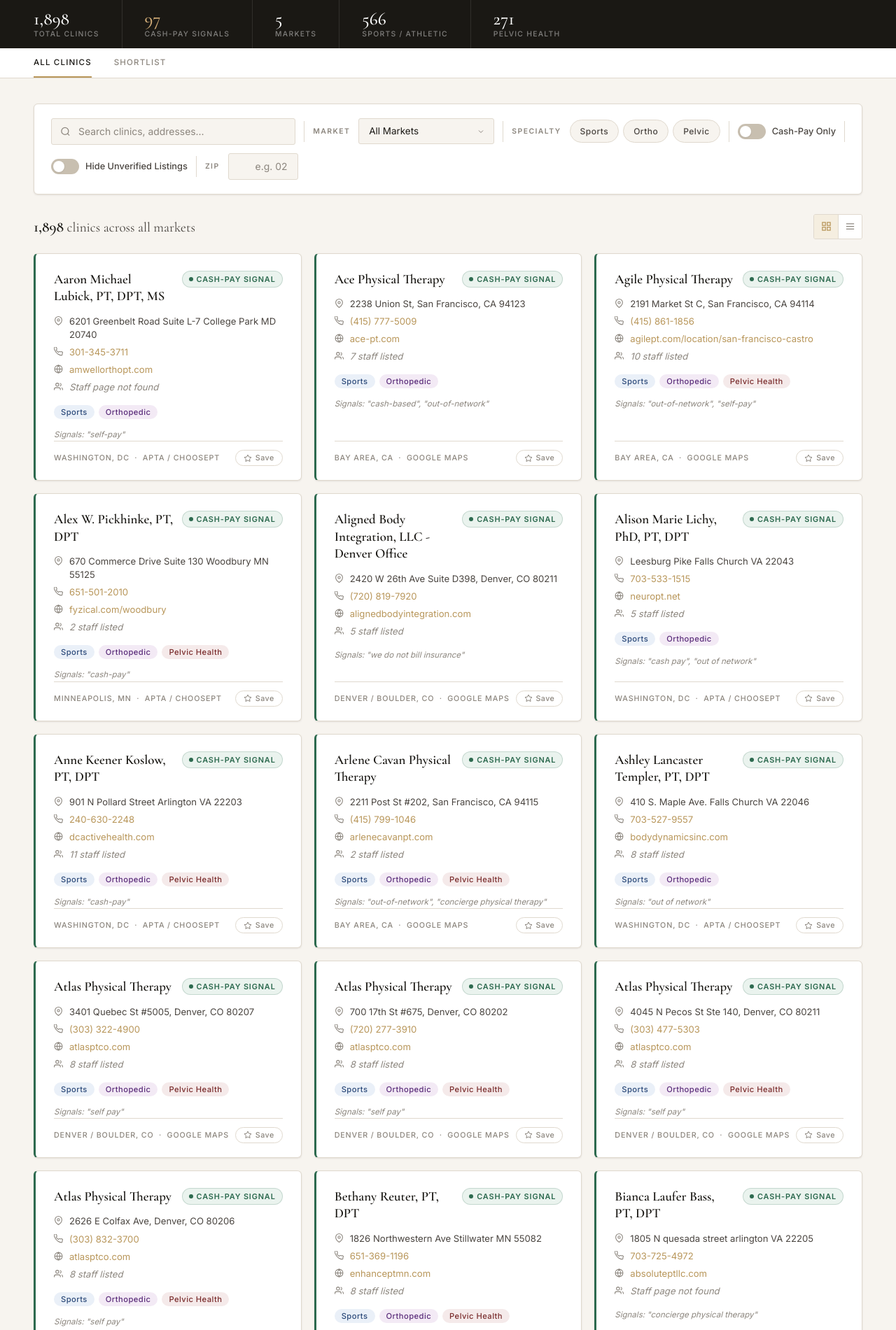
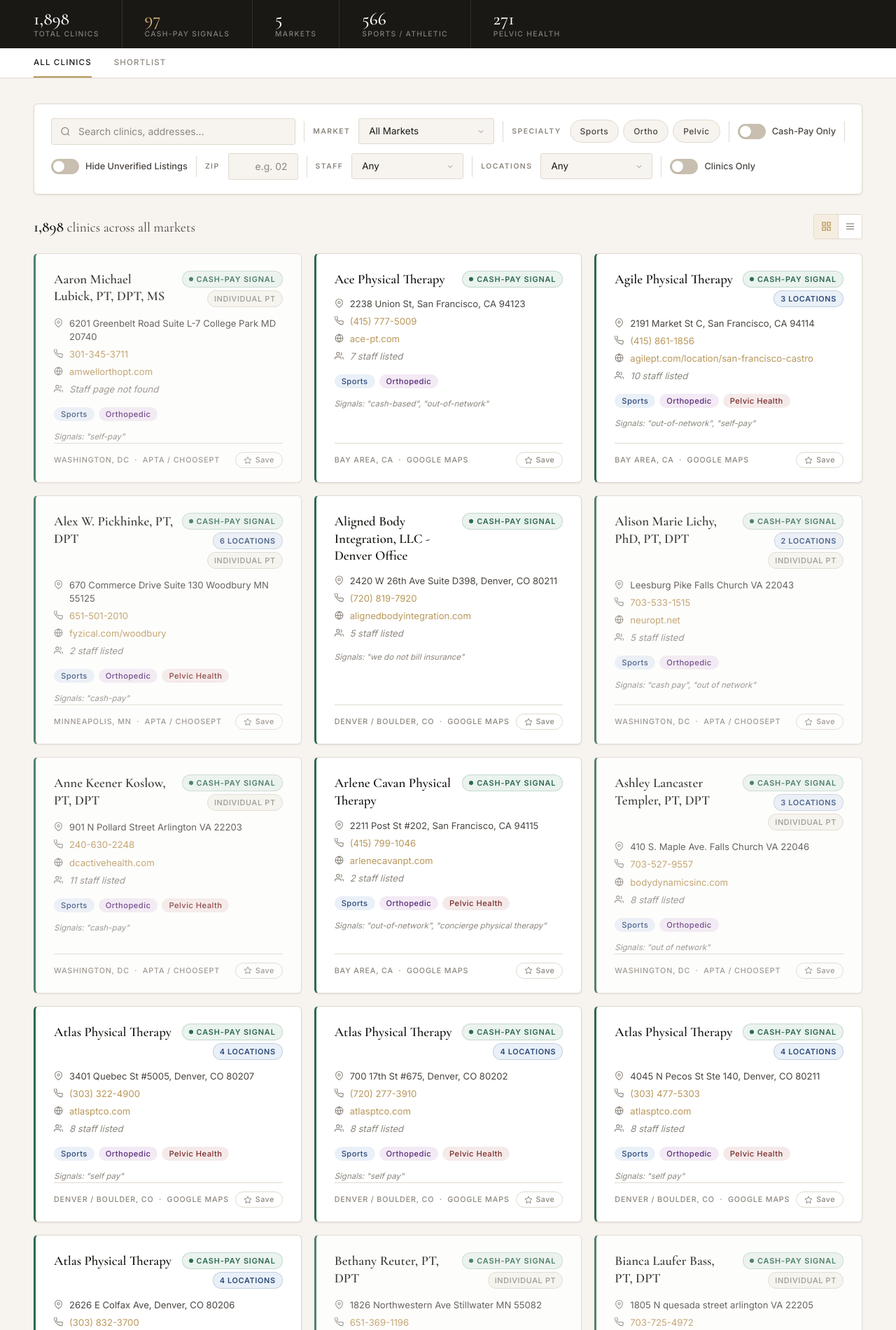
Before and after one commit to anyapatil/pt-clinic-pipeline, a Flask app: page / in a window 1280 px wide. Shown: the part 72-1973 px from the top of the page at 70% size. Run offline with Flask 3, Linux system fonts and the light colour scheme; data comes from the database, SQL or seed files in the repository; data that the repository does not hold is empty.

Commit message:
chain detection, practitioner filter, staff/location filters
- database.py: add website_domain (normalized hostname) and is_practitioner
  columns; auto-populate on init_db; query_clinics/count_clinics support
  min_staff, min_locations, hide_practitioners params; location_count
  computed via correlated subquery on website_domain
- app.py: wire new params through api_clinics, export_csv, and
  api_clinic_detail (which now returns location_count)
- index.html: chain badge (X locations) and Individual PT badge on cards
  and in modal; Clinics Only toggle; Staff (min) and Locations dropdowns;
  practitioners render at reduced opacity

Co-Authored-By: Claude Sonnet 4.6 <noreply@anthropic.com>

```diff
--- a/web/app.py
+++ b/web/app.py
@@ -95,9 +95,12 @@ def api_clinics():
     city = request.args.get("city", "")
     cash_pay = request.args.get("cash_pay", "") == "1"
     hide_unverified = request.args.get("hide_unverified", "") == "1"
+    hide_practitioners = request.args.get("hide_practitioners", "") == "1"
     zip_code = request.args.get("zip", "").strip()
     specialties = request.args.getlist("specialty")
     search = request.args.get("search", "")
+    min_staff = int(request.args.get("min_staff", 0) or 0)
+    min_locations = int(request.args.get("min_locations", 0) or 0)
     page = max(1, int(request.args.get("page", 1)))
     per_page = min(100, int(request.args.get("per_page", 50)))
     offset = (page - 1) * per_page
@@ -107,8 +110,11 @@ def api_clinics():
         specialty=specialties or None,
         cash_pay_only=cash_pay,
         hide_unverified=hide_unverified,
+        hide_practitioners=hide_practitioners,
         zip_code=zip_code or None,
         search=search or None,
+        min_staff=min_staff or None,
+        min_locations=min_locations or None,
         limit=per_page,
         offset=offset,
     )
@@ -117,8 +123,11 @@ def api_clinics():
         specialty=specialties or None,
         cash_pay_only=cash_pay,
         hide_unverified=hide_unverified,
+        hide_practitioners=hide_practitioners,
         zip_code=zip_code or None,
         search=search or None,
+        min_staff=min_staff or None,
+        min_locations=min_locations or None,
     )
 
     # Parse cash_pay_keywords JSON for display and drop heavy website_text
@@ -152,17 +161,23 @@ def export_csv():
     city = request.args.get("city", "")
     cash_pay = request.args.get("cash_pay", "") == "1"
     hide_unverified = request.args.get("hide_unverified", "") == "1"
+    hide_practitioners = request.args.get("hide_practitioners", "") == "1"
     zip_code = request.args.get("zip", "").strip()
     specialties = request.args.getlist("specialty")
     search = request.args.get("search", "")
+    min_staff = int(request.args.get("min_staff", 0) or 0)
+    min_locations = int(request.args.get("min_locations", 0) or 0)
 
     clinics = query_clinics(
         city=city or None,
         specialty=specialties or None,
         cash_pay_only=cash_pay,
         hide_unverified=hide_unverified,
+        hide_practitioners=hide_practitioners,
         zip_code=zip_code or None,
         search=search or None,
+        min_staff=min_staff or None,
+        min_locations=min_locations or None,
         limit=10_000,
         offset=0,
     )
@@ -271,7 +286,14 @@ def api_scrape_status():
 @app.route("/api/clinics/<int:clinic_id>")
 def api_clinic_detail(clinic_id):
     conn = get_conn()
-    row = conn.execute("SELECT * FROM clinics WHERE id = ?", (clinic_id,)).fetchone()
+    row = conn.execute("""
+        SELECT *,
+          CASE WHEN (website_domain IS NOT NULL AND website_domain != '')
+            THEN (SELECT COUNT(*) FROM clinics c2 WHERE c2.website_domain = clinics.website_domain)
+            ELSE 1
+          END AS location_count
+        FROM clinics WHERE id = ?
+    """, (clinic_id,)).fetchone()
     conn.close()
     if not row:
         return jsonify({"error": "Not found"}), 404
--- a/web/templates/index.html
+++ b/web/templates/index.html
@@ -552,6 +552,49 @@
       flex-shrink: 0;
     }
 
+    .card-badges {
+      display: flex;
+      flex-direction: column;
+      align-items: flex-end;
+      gap: 4px;
+      flex-shrink: 0;
+    }
+
+    .chain-badge {
+      display: inline-flex;
+      align-items: center;
+      gap: 4px;
+      flex-shrink: 0;
+      background: #EAF0F8;
+      color: #2C4A7A;
+      font-size: 0.68rem;
+      font-weight: 600;
+      letter-spacing: 0.06em;
+      text-transform: uppercase;
+      padding: 4px 9px;
+      border-radius: 99px;
+      border: 1px solid rgba(44,74,122,0.2);
+    }
+
+    .practitioner-badge {
+      display: inline-flex;
+      align-items: center;
+      flex-shrink: 0;
+      background: #F5F5F0;
+      color: var(--ink-light);
+      font-size: 0.68rem;
+      font-weight: 500;
+      letter-spacing: 0.06em;
+      text-transform: uppercase;
+      padding: 4px 9px;
+      border-radius: 99px;
+      border: 1px solid var(--border);
+    }
+
+    .clinic-card.is-practitioner {
+      opacity: 0.82;
+    }
+
     .card-meta {
       display: flex;
       flex-direction: column;
@@ -1155,6 +1198,39 @@
              placeholder="e.g. 02109" autocomplete="off"
              style="width:100px;min-width:0;flex:none"/>
 
+      <div class="filter-divider"></div>
+
+      <!-- Min staff filter -->
+      <span class="filter-label">Staff</span>
+      <select class="filter-select" id="filter-min-staff" style="width:90px">
+        <option value="0">Any</option>
+        <option value="3">3+</option>
+        <option value="5">5+</option>
+        <option value="10">10+</option>
+        <option value="20">20+</option>
+      </select>
+
+      <div class="filter-divider"></div>
+
+      <!-- Min locations filter -->
+      <span class="filter-label">Locations</span>
+      <select class="filter-select" id="filter-min-locations" style="width:90px">
+        <option value="0">Any</option>
+        <option value="2">Chain (2+)</option>
+        <option value="3">3+</option>
+        <option value="5">5+</option>
+      </select>
+
+      <div class="filter-divider"></div>
+
+      <!-- Hide practitioners toggle -->
+      <label class="toggle-wrap" onclick="toggleHidePractitioners()">
+        <div class="toggle-track" id="toggle-practitioners">
+          <div class="toggle-thumb"></div>
+        </div>
+        <span class="toggle-label">Clinics Only</span>
+      </label>
+
     </div>
   </div>
 
@@ -1212,7 +1288,10 @@ const state = {
   layout: 'grid',        // 'grid' | 'table'
   shortlistIds: new Set(),
   hideUnverified: false,
+  hidePractitioners: false,
   zip: '',
+  minStaff: 0,
+  minLocations: 0,
 };
 
 let searchDebounce = null;
@@ -1243,6 +1322,18 @@ document.addEventListener('DOMContentLoaded', () => {
       state.page = 1;
       loadClinics();
     }, 350);
+  });
+
+  document.getElementById('filter-min-staff').addEventListener('change', e => {
+    state.minStaff = parseInt(e.target.value) || 0;
+    state.page = 1;
+    loadClinics();
+  });
+
+  document.getElementById('filter-min-locations').addEventListener('change', e => {
+    state.minLocations = parseInt(e.target.value) || 0;
+    state.page = 1;
+    loadClinics();
   });
 
   refreshStats('');
@@ -1277,16 +1368,26 @@ function toggleHideUnverified() {
   loadClinics();
 }
 
+function toggleHidePractitioners() {
+  state.hidePractitioners = !state.hidePractitioners;
+  document.getElementById('toggle-practitioners').classList.toggle('on', state.hidePractitioners);
+  state.page = 1;
+  loadClinics();
+}
+
 /* ── API ──────────────────────────────────────────────── */
 function buildParams(overrides = {}) {
   const p = new URLSearchParams();
   const s = { ...state, ...overrides };
-  if (s.city)            p.set('city', s.city);
-  if (s.cashPay)         p.set('cash_pay', '1');
-  if (s.hideUnverified)  p.set('hide_unverified', '1');
-  if (s.zip)             p.set('zip', s.zip);
+  if (s.city)                  p.set('city', s.city);
+  if (s.cashPay)               p.set('cash_pay', '1');
+  if (s.hideUnverified)        p.set('hide_unverified', '1');
+  if (s.hidePractitioners)     p.set('hide_practitioners', '1');
+  if (s.zip)                   p.set('zip', s.zip);
   s.specialties.forEach(sp => p.append('specialty', sp));
-  if (s.search)          p.set('search', s.search);
+  if (s.search)                p.set('search', s.search);
+  if (s.minStaff > 0)          p.set('min_staff', s.minStaff);
+  if (s.minLocations > 1)      p.set('min_locations', s.minLocations);
   return p;
 }
 
@@ -1417,10 +1518,24 @@ function renderCards(grid, clinics) {
       ? `<svg width="12" height="12" viewBox="0 0 24 24" fill="currentColor" stroke="currentColor" stroke-width="2"><polygon points="12 2 15.09 8.26 22 9.27 17 14.14 18.18 21.02 12 17.77 5.82 21.02 7 14.14 2 9.27 8.91 8.26 12 2"/></svg>`
       : `<svg width="12" height="12" viewBox="0 0 24 24" fill="none" stroke="currentColor" stroke-width="2"><polygon points="12 2 15.09 8.26 22 9.27 17 14.14 18.18 21.02 12 17.77 5.82 21.02 7 14.14 2 9.27 8.91 8.26 12 2"/></svg>`;
 
-    return `<div class="clinic-card${cashPay ? ' cash-pay' : ''}" onclick="openDetail(${c.id})">
+    const isPractitioner = !!c.is_practitioner;
+    const locationCount = c.location_count || 1;
+    const isChain = locationCount >= 2;
+    const chainBadge = isChain
+      ? `<span class="chain-badge" title="${locationCount} locations share this website">${locationCount} locations</span>`
+      : '';
+    const practitionerBadge = isPractitioner
+      ? `<span class="practitioner-badge">Individual PT</span>`
+      : '';
+
+    return `<div class="clinic-card${cashPay ? ' cash-pay' : ''}${isPractitioner ? ' is-practitioner' : ''}" onclick="openDetail(${c.id})">
       <div class="card-header">
         <h3 class="card-name">${esc(c.name)}</h3>
-        ${cashPay ? '<span class="cash-badge">Cash-Pay Signal</span>' : ''}
+        <div class="card-badges">
+          ${cashPay ? '<span class="cash-badge">Cash-Pay Signal</span>' : ''}
+          ${chainBadge}
+          ${practitionerBadge}
+        </div>
       </div>
       <div class="card-meta">
         ${addressRow}
@@ -1613,8 +1728,11 @@ function renderDetail(panel, c) {
   const saved = state.shortlistIds.has(c.id);
 
   // Badges row
+  const locationCount = c.location_count || 1;
   const badges = [
     cashPay ? `<span class="cash-badge" style="position:static">Cash-Pay Signal</span>` : '',
+    locationCount >= 2 ? `<span class="chain-badge">${locationCount} locations</span>` : '',
+    c.is_practitioner ? `<span class="practitioner-badge">Individual PT</span>` : '',
     c.specialty_sports ? `<span class="tag tag-sports">Sports</span>` : '',
     c.specialty_ortho  ? `<span class="tag tag-ortho">Orthopedic</span>` : '',
     c.specialty_pelvic ? `<span class="tag tag-pelvic">Pelvic Health</span>` : '',
```
Also changed, not shown: database.py (+79 -1 lines).
